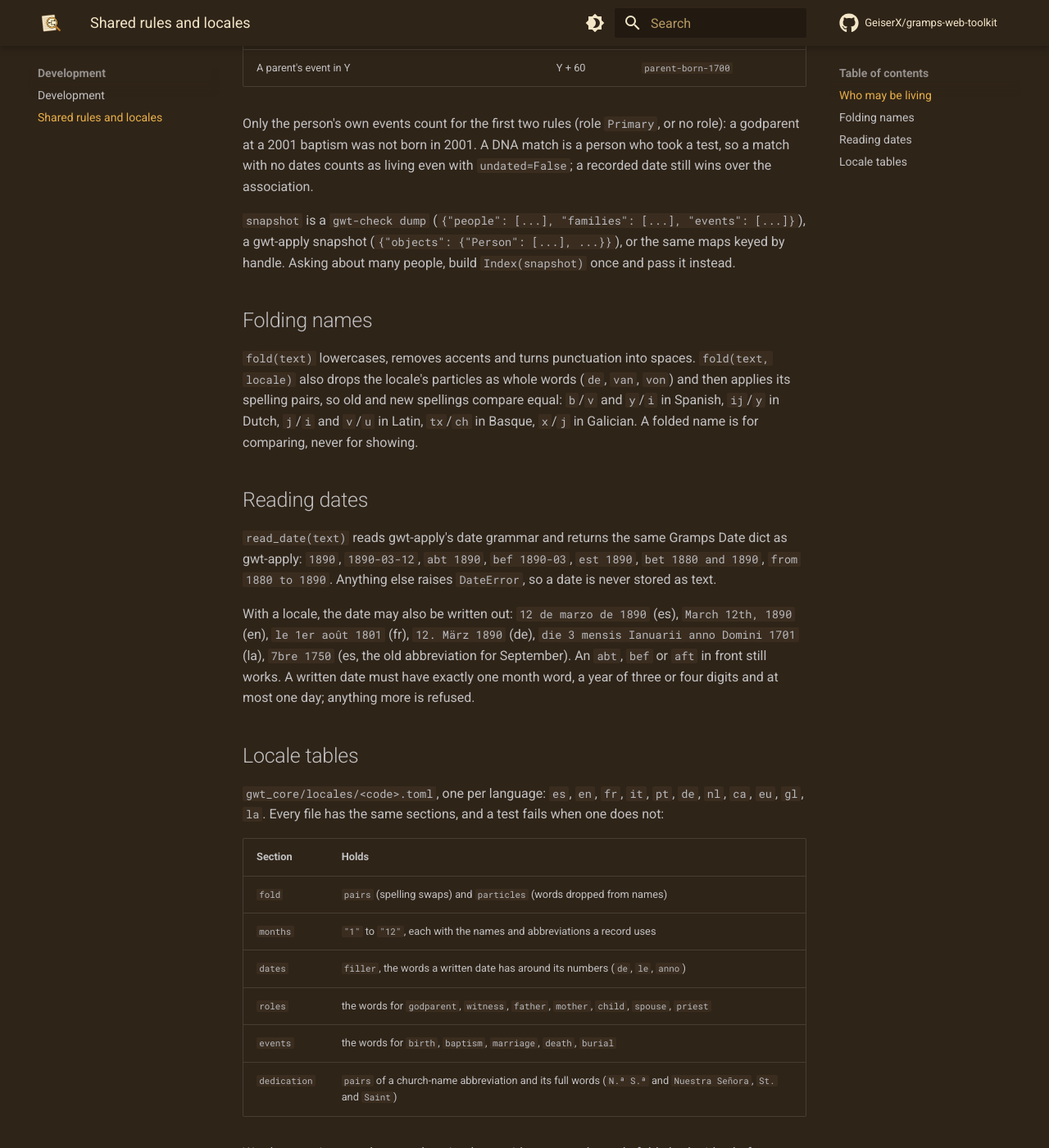
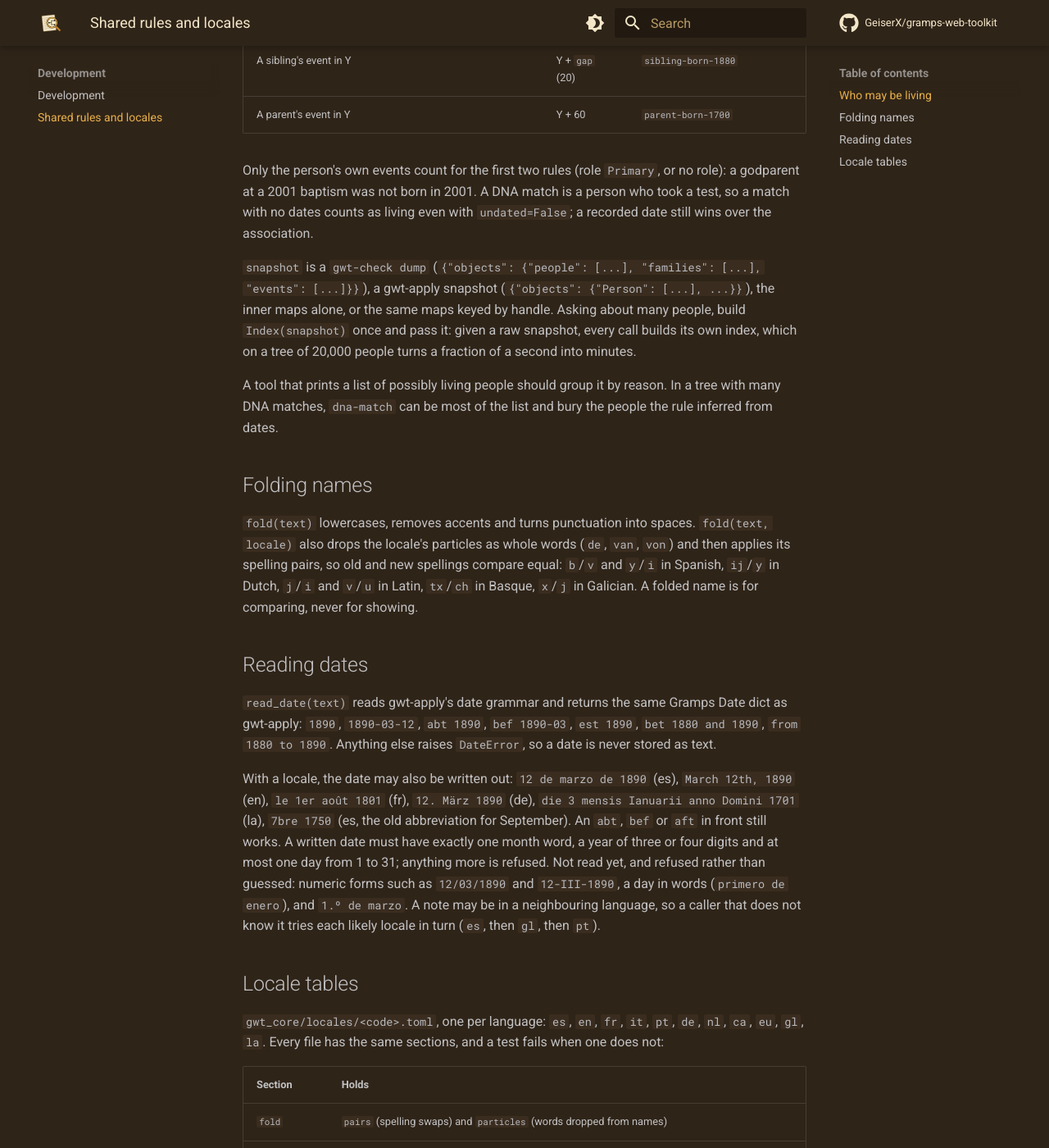
Before and after one commit to GeiserX/gramps-web-toolkit, an MkDocs documentation site: the page built from docs/rules.md, in a window 1280 px wide and 1400 px high, scrolled down 1834 px. Shown: the whole window at 82% size. Built offline with MkDocs 1.6.1 and Material for MkDocs 9.7.7, drawn with Linux system fonts in a browser that asks for light colours; comment, search, counter and statistics services are not loaded; some of the changed text lies outside the part shown.

Commit message:
fix(core): survive odd snapshot shapes and refuse day 0, and make the docs example runnable
An empty "objects", a row with no handle or a DNA association with no ref used to crash the index or,
for a person with no handle, report a DNA match. A written date with day 0 was read as month-only.
The docs example now loads the gzipped file gwt-check dump writes, defines the person it asks about,
warns that a raw snapshot rebuilds the index per call, and lists the written forms not read yet.

````diff
--- a/docs/rules.md
+++ b/docs/rules.md
@@ -5,10 +5,13 @@
 It is a Python module, not a command. New tools import it; existing tools move to it one pull request at a time, so until a tool's page says it uses these rules, it still uses its own copy.
 
 ```python
+import gzip, json
 from gwt_core.rules import possibly_living, fold, read_date, dedication, find_ids, Index
 
-ix = Index(snapshot)                    # a `gwt-check dump` or a gwt-apply snapshot, loaded as JSON
-possibly_living(person, ix)             # (True, "child-born-1990", 1976)
+snapshot = json.load(gzip.open("tree.json.gz"))  # what `gwt-check dump tree.json.gz` wrote
+ix = Index(snapshot)                    # build once, then ask about every person
+person = snapshot["objects"]["people"][0]
+possibly_living(person, ix)             # e.g. (True, "child-born-1990", 1976)
 fold("Bermúdez de Castro", "es")        # "vermudez castro"
 read_date("12 de marzo de 1890", "es")  # a Gramps Date dict for 1890-03-12
 dedication("N.ª S.ª del Rosario", "es") # "nuestra senora del rosario"
@@ -44,7 +47,9 @@
 
 Only the person's own events count for the first two rules (role `Primary`, or no role): a godparent at a 2001 baptism was not born in 2001. A DNA match is a person who took a test, so a match with no dates counts as living even with `undated=False`; a recorded date still wins over the association.
 
-`snapshot` is a `gwt-check dump` (`{"people": [...], "families": [...], "events": [...]}`), a gwt-apply snapshot (`{"objects": {"Person": [...], ...}}`), or the same maps keyed by handle. Asking about many people, build `Index(snapshot)` once and pass it instead.
+`snapshot` is a `gwt-check dump` (`{"objects": {"people": [...], "families": [...], "events": [...]}}`), a gwt-apply snapshot (`{"objects": {"Person": [...], ...}}`), the inner maps alone, or the same maps keyed by handle. Asking about many people, build `Index(snapshot)` once and pass it: given a raw snapshot, every call builds its own index, which on a tree of 20,000 people turns a fraction of a second into minutes.
+
+A tool that prints a list of possibly living people should group it by reason. In a tree with many DNA matches, `dna-match` can be most of the list and bury the people the rule inferred from dates.
 
 ## Folding names
 
@@ -54,7 +59,7 @@
 
 `read_date(text)` reads gwt-apply's date grammar and returns the same Gramps Date dict as gwt-apply: `1890`, `1890-03-12`, `abt 1890`, `bef 1890-03`, `est 1890`, `bet 1880 and 1890`, `from 1880 to 1890`. Anything else raises `DateError`, so a date is never stored as text.
 
-With a locale, the date may also be written out: `12 de marzo de 1890` (es), `March 12th, 1890` (en), `le 1er août 1801` (fr), `12. März 1890` (de), `die 3 mensis Ianuarii anno Domini 1701` (la), `7bre 1750` (es, the old abbreviation for September). An `abt`, `bef` or `aft` in front still works. A written date must have exactly one month word, a year of three or four digits and at most one day; anything more is refused.
+With a locale, the date may also be written out: `12 de marzo de 1890` (es), `March 12th, 1890` (en), `le 1er août 1801` (fr), `12. März 1890` (de), `die 3 mensis Ianuarii anno Domini 1701` (la), `7bre 1750` (es, the old abbreviation for September). An `abt`, `bef` or `aft` in front still works. A written date must have exactly one month word, a year of three or four digits and at most one day from 1 to 31; anything more is refused. Not read yet, and refused rather than guessed: numeric forms such as `12/03/1890` and `12-III-1890`, a day in words (`primero de enero`), and `1.º de marzo`. A note may be in a neighbouring language, so a caller that does not know it tries each likely locale in turn (`es`, then `gl`, then `pt`).
 
 ## Locale tables
 
````
Also changed, not shown: 3 other files.
